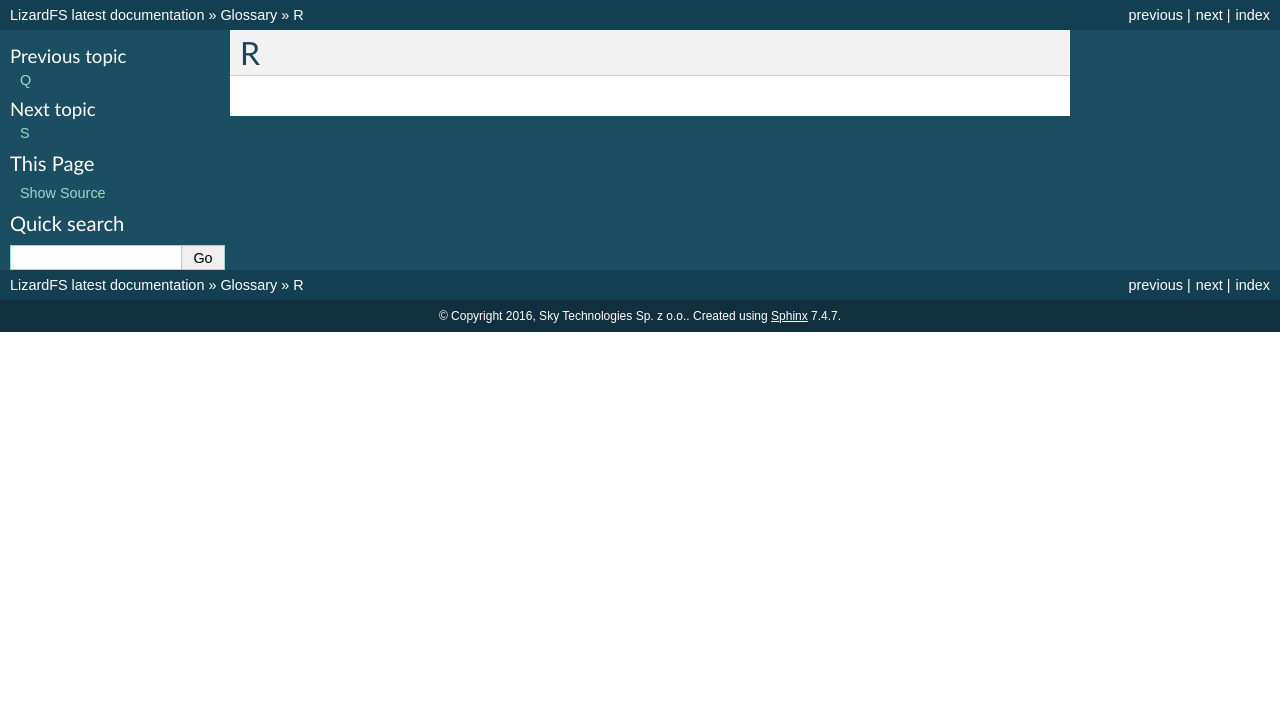
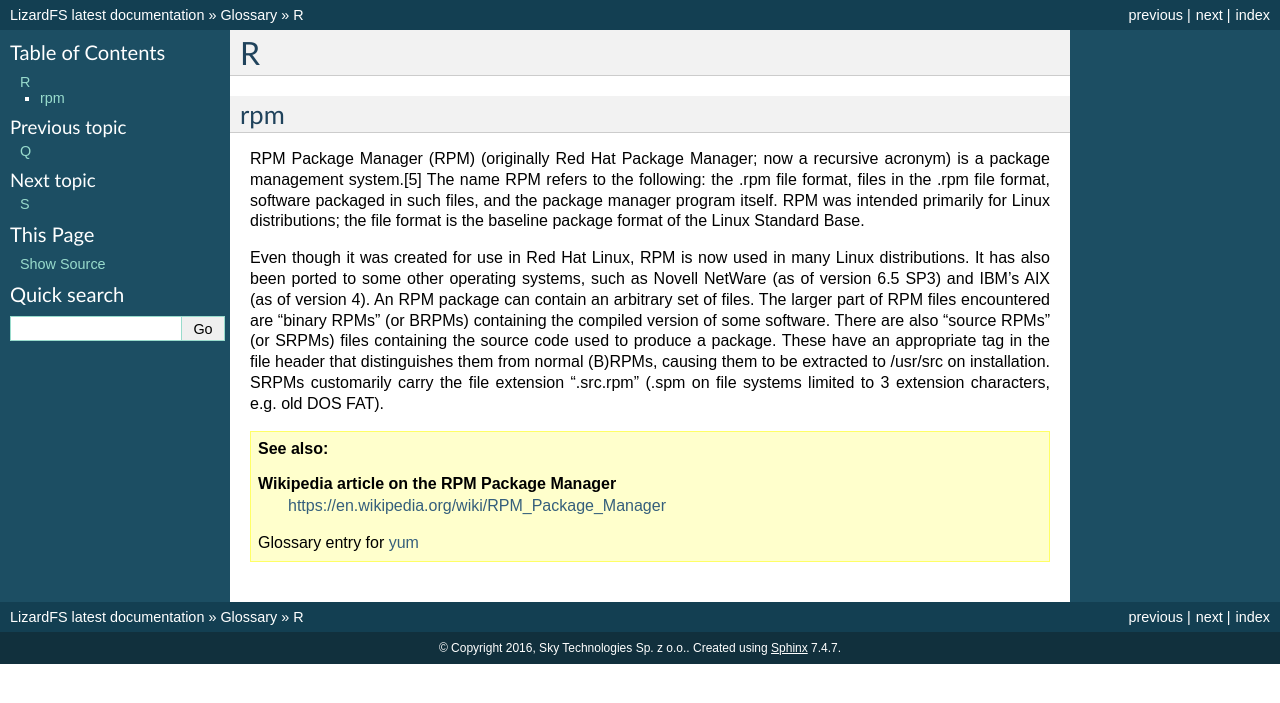
Before and after one commit to lizardfs/documentation, a Sphinx documentation site: the page built from source/glossary/r.rst, in a window 1280 px wide. Shown: the top 703 px of the page. Built offline with Sphinx 7.4.7, drawn with Linux system fonts in a browser that asks for light colours; pages that are not in the unit, such as notebooks, are missing from menus.

Commit message:
doc: new glossary entries for yum and rpm

```diff
--- a/source/glossary/r.rst
+++ b/source/glossary/r.rst
@@ -1,3 +1,35 @@
 ***
  R
 ***
+
+
+.. _rpm:
+
+rpm
+===
+
+RPM Package Manager (RPM) (originally Red Hat Package Manager; now a recursive
+acronym) is a package management system.[5] The name RPM refers to the
+following: the .rpm file format, files in the .rpm file format, software
+packaged in such files, and the package manager program itself. RPM was
+intended primarily for Linux distributions; the file format is the baseline
+package format of the Linux Standard Base.
+
+Even though it was created for use in Red Hat Linux, RPM is now used in many
+Linux distributions. It has also been ported to some other operating systems,
+such as Novell NetWare (as of version 6.5 SP3) and IBM's AIX (as of version 4).
+An RPM package can contain an arbitrary set of files. The larger part of RPM
+files encountered are “binary RPMs” (or BRPMs) containing the compiled version
+of some software. There are also “source RPMs” (or SRPMs) files containing the
+source code used to produce a package. These have an appropriate tag in the
+file header that distinguishes them from normal (B)RPMs, causing them to be
+extracted to /usr/src on installation. SRPMs customarily carry the file
+extension “.src.rpm” (.spm on file systems limited to 3 extension characters,
+e.g. old DOS FAT).
+
+.. seealso::
+
+   Wikipedia article on the RPM Package Manager
+     https://en.wikipedia.org/wiki/RPM_Package_Manager
+
+   Glossary entry for :ref:`yum`
```
Also changed, not shown: source/glossary/y.rst (+22 -0 lines).
